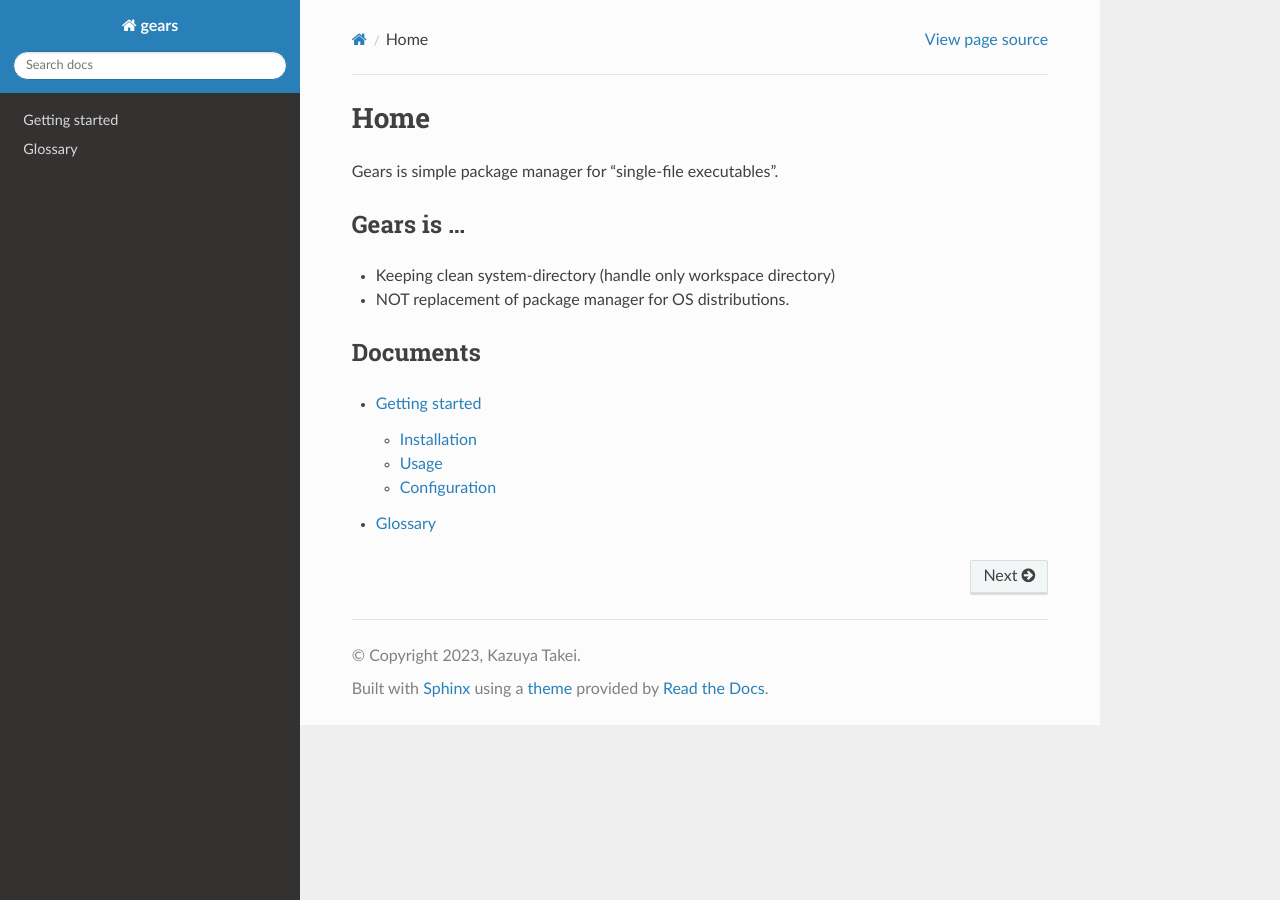
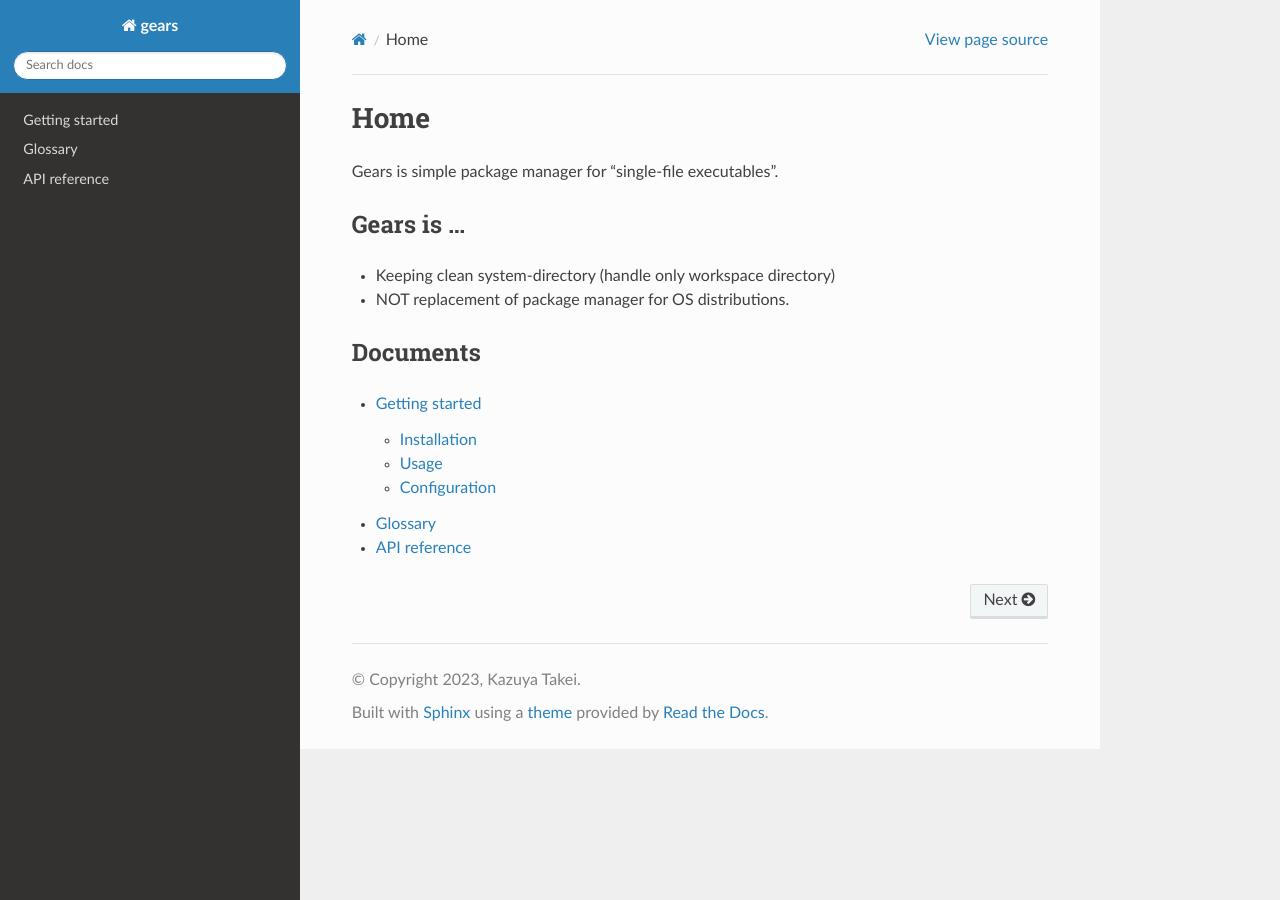
Before and after one commit to attakei/gears, a Sphinx documentation site: the page built from docs/index.rst, in a window 1280 px wide. Built offline with Sphinx 7.4.7 and the Read the Docs theme 2.0.0, drawn with Linux system fonts in a browser that asks for light colours; pages that are not in the unit, such as notebooks, are missing from menus.

Commit message:
docs: Generate apidoc

```diff
--- /dev/null
+++ b/docs/api.rst
@@ -0,0 +1,8 @@
+=============
+API reference
+=============
+
+.. toctree::
+   :maxdepth: 3
+
+   api/gears
--- a/docs/conf.py
+++ b/docs/conf.py
@@ -5,7 +5,7 @@ author = "Kazuya Takei"
 release = "0.0.0"
 
 # -- General configuration ---------------------------------------------------
-extensions = ["sphinx.ext.todo"]
+extensions = ["sphinx.ext.autodoc", "sphinx.ext.todo"]
 templates_path = ["_templates"]
 exclude_patterns = ["_build", "Thumbs.db", ".DS_Store"]
 
--- a/docs/index.rst
+++ b/docs/index.rst
@@ -18,3 +18,4 @@ Documents
 
    getting-started
    glossary
+   api
```
Also changed, not shown: 2 other files.
